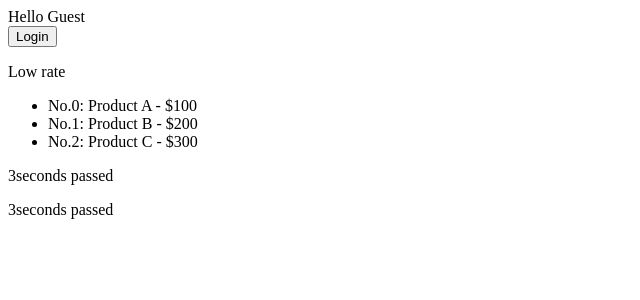
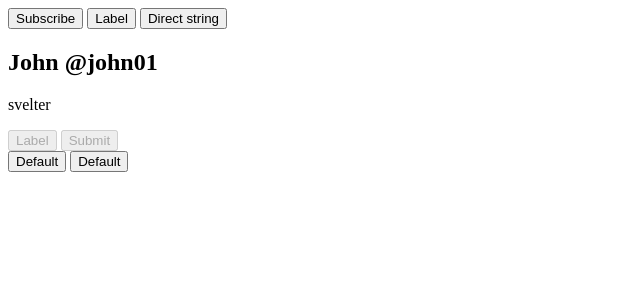
Before and after one commit to kontang5/svelte-practice, a Svelte app: page / in a window 1280 px wide. Shown: the top 300 px of the page, without its empty margins (0-640 px from the left). Built offline with nearby package versions, Linux system fonts and the light colour scheme.

Commit message:
Attributes

```diff
--- a/src/App.svelte
+++ b/src/App.svelte
@@ -2,11 +2,45 @@
     // <script> block (optional)
     // Only available in this component
     // Apply TypeScript by adding the `lang="ts"` attribute
-    import Block from "./lib/Block.svelte";
+    import Button from "./lib/Button.svelte";
+    import UserProfile from "./lib/UserProfile.svelte";
+    import PropsTest from "./lib/PropsTest.svelte";
+
+    let buttonLabel: string = "Subscribe";
+    let label: string = "Label";
+
+    let john = {
+        name: "John",
+        id: "john01",
+        bio: "svelter"
+    }
+
+    let props = {
+        label: "Submit",
+        disabled: true,
+    }
+
+    export let containerClass: string = "button-container";
 </script>
 
 <!-- HTML tags with svelte syntax -->
-<Block/>
+
+<!-- Transfer attributes to the component -->
+<Button label={buttonLabel}/>
+<Button {label}/>
+<Button label="Direct string"/>
+
+<UserProfile user={john}/>
+
+<Button label={label} disabled={true}/>
+<Button {...props}/>
+
+<PropsTest foo="Test" bar={42}/>
+
+<div class={containerClass}>
+    <Button {...$$props}/>
+    <Button {...$$restProps}/>
+</div>
 
 <style>
     /* <style> block (optional) */
--- /dev/null
+++ b/src/lib/Button.svelte
@@ -0,0 +1,9 @@
+<script lang="ts">
+    export let label: string = "Default";
+    // Default attribute value
+    export let disabled: boolean = false;
+</script>
+
+<button {disabled}>
+    {label}
+</button>
--- /dev/null
+++ b/src/lib/PropsTest.svelte
@@ -0,0 +1,3 @@
+<script lang="ts">
+    console.log($$props);
+</script>
--- /dev/null
+++ b/src/lib/UserProfile.svelte
@@ -0,0 +1,6 @@
+<script lang="ts">
+    export let user: object;
+</script>
+
+<h2>{user.name} @{user.id}</h2>
+<p>{user.bio}</p>
```
